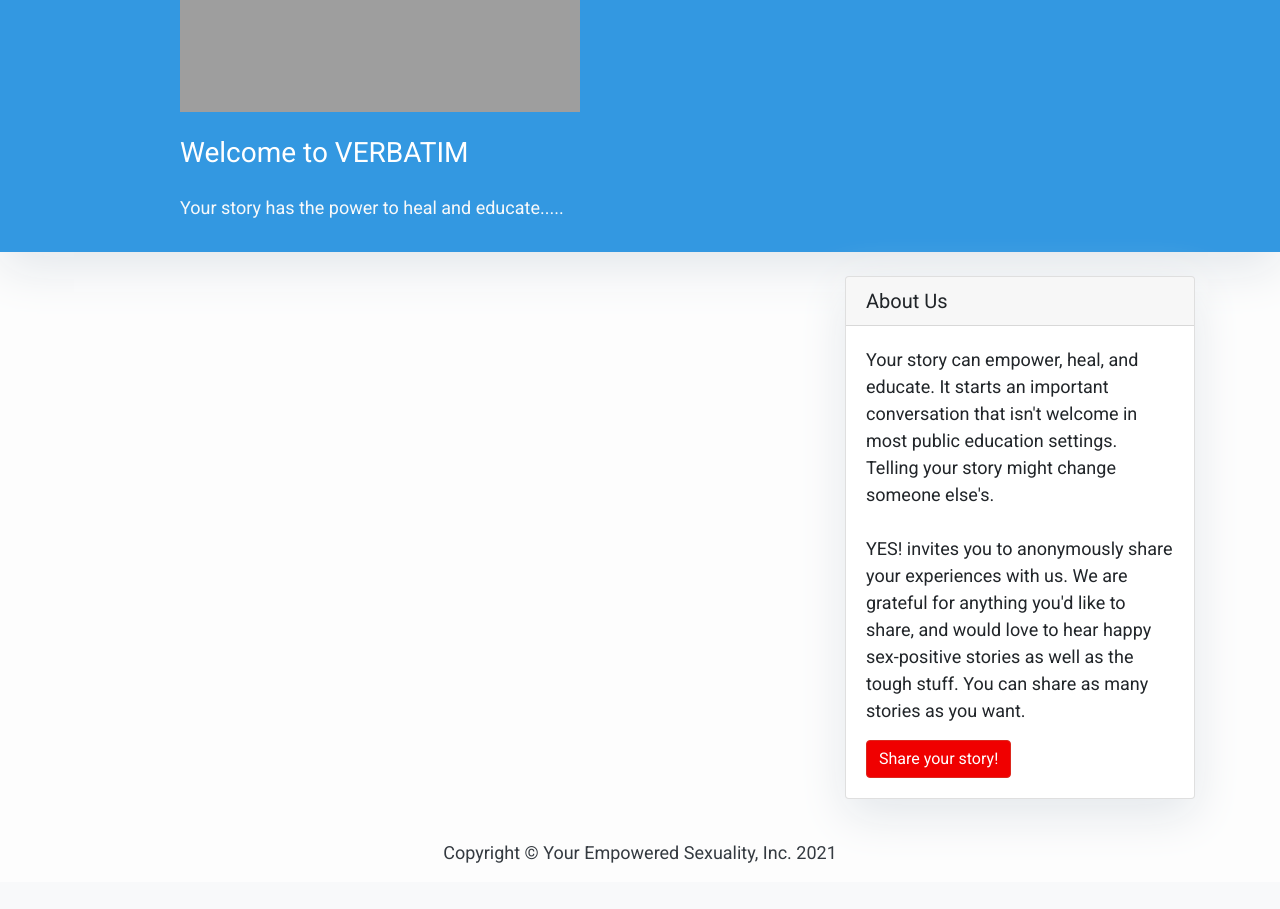
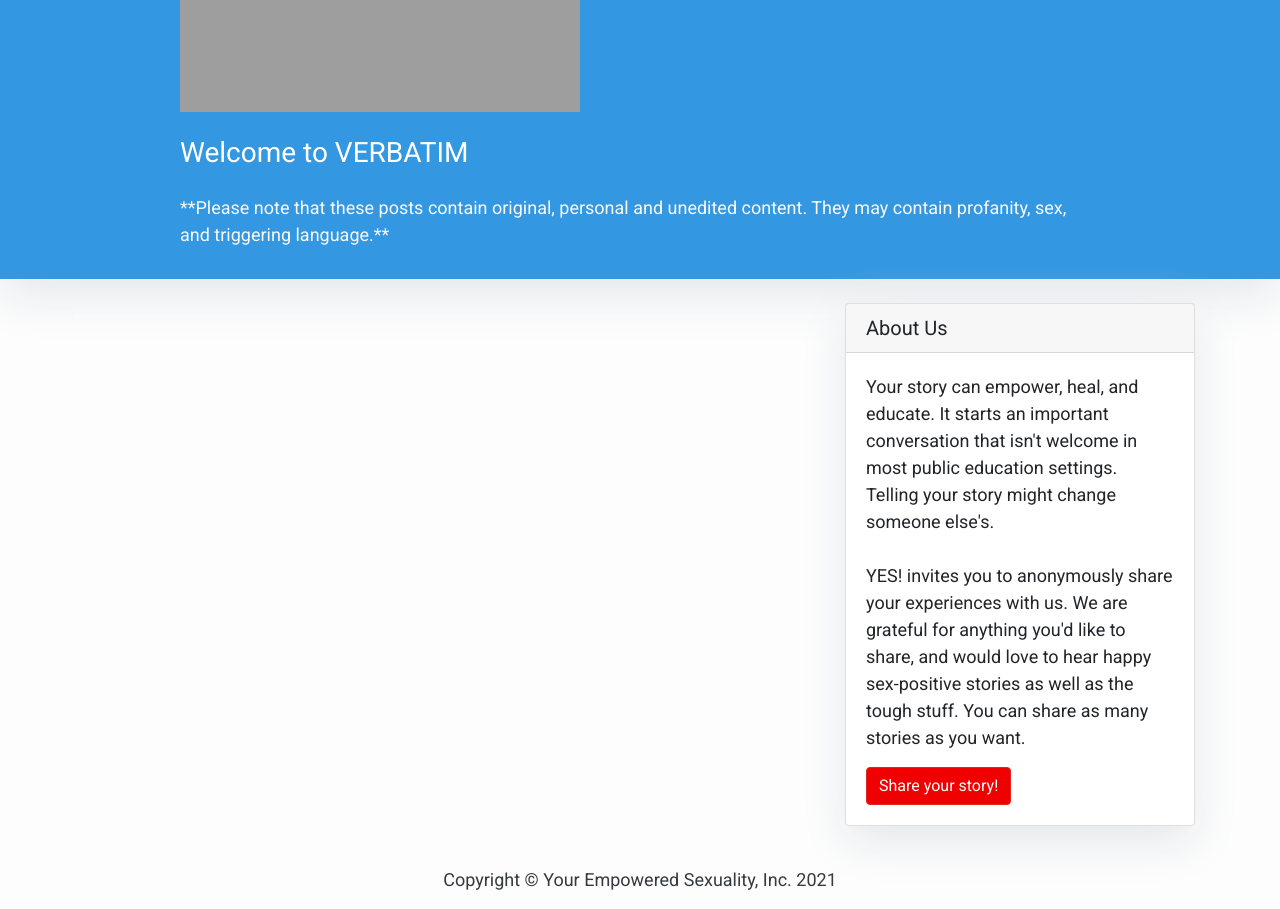
Before and after one commit to nataliesmyth/verbatim, a Django app: template verbatim/templates/index.html in a window 1280 px wide. Shown: the part 257-1166 px from the top of the page. Before the commit the page ends 1120 px from the top, so only its background shows below. Run offline with Django 3.2, Linux system fonts and the light colour scheme; the template is opened without the code that fills it, so the values that code supplies are empty; some libraries are stand-ins or nearby versions; grey boxes are pictures that could not be loaded.

Commit message:
added trigger warning

```diff
--- a/verbatim/templates/index.html
+++ b/verbatim/templates/index.html
@@ -24,7 +24,7 @@
                 <div class="site-heading">
                     {% load static %} <img src="{% static 'images/Verbatim_logo_small.png' %}"  alt="Verbatim logo">
                     <h3 class="site-heading my-4 mt-3 text-white"> Welcome to VERBATIM</h3>
-                    <p class="text-light">Your story has the power to heal and educate.....
+                    <p class="text-light">**Please note that these posts contain original, personal and unedited content. They may contain profanity, sex, and triggering language.**
                     </p>
                 </div>
             </div>
```
